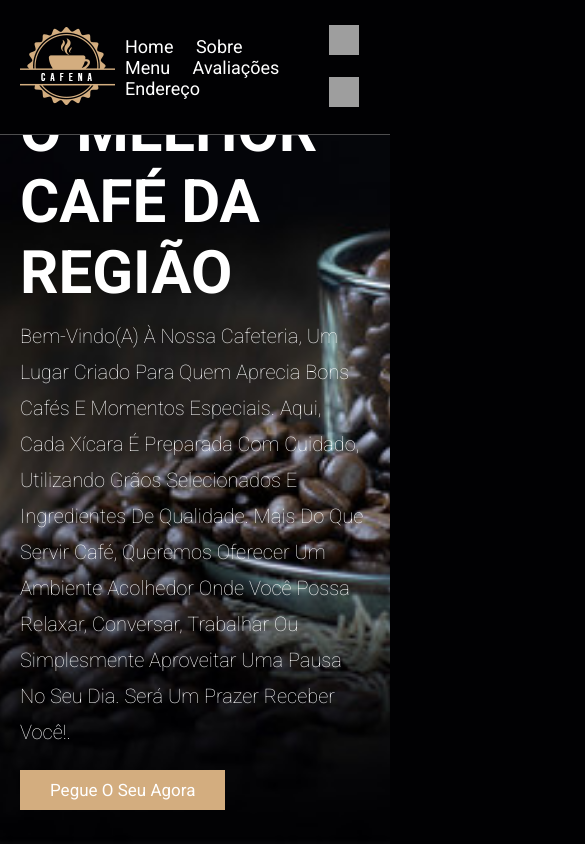
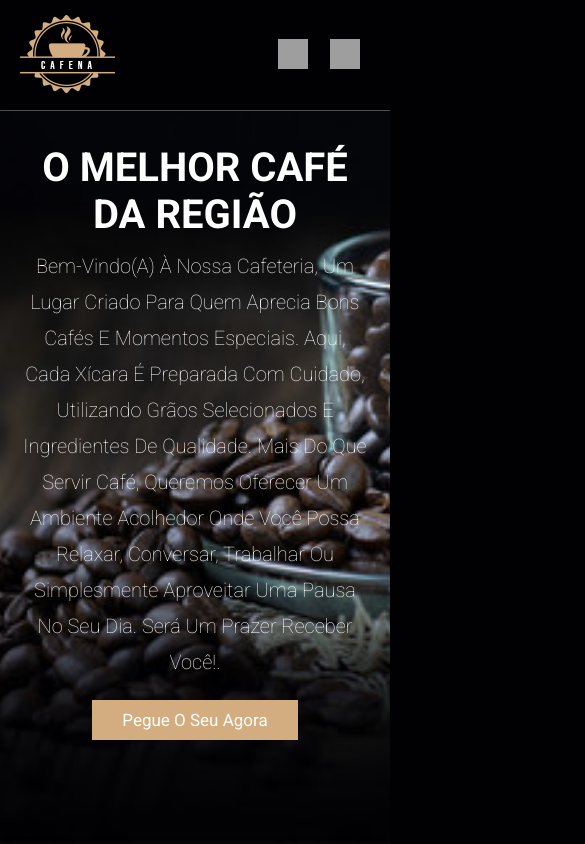
Before and after one commit to Geovana-Guimaraes/site-cafeteria, a plain HTML site: page index.html in a window 390 px wide. Shown: the top 844 px of the page, 585 px wide, since content can reach past the window. Drawn offline with Linux system fonts and the light colour scheme; grey boxes are pictures that could not be loaded.

Commit message:
ajuste de responsividade

```diff
--- a/style.css
+++ b/style.css
@@ -239,3 +239,43 @@ section {
     margin-bottom: 3rem;
     border-radius: 0.5rem;
 }
+
+@media (max-width: 991px) {
+    html {
+        font-size: 55%;
+    }
+
+    section {
+        padding: 2rem;
+    }
+
+    .about .row {
+        flex-direction: column;
+        padding: 2rem;
+    }
+}
+
+@media (max-width: 768px) {
+    .header section {
+        position: relative;
+    }
+
+    .navbar {
+        display: none;
+    }
+
+    .content h3 {
+        font-size: 4rem;
+    }
+
+    .home-container section {
+        justify-content: center;
+        text-align: center;
+    }
+}
+
+@media (max-width: 450px) {
+    html {
+        font-size: 50%;
+    }
+}
```
